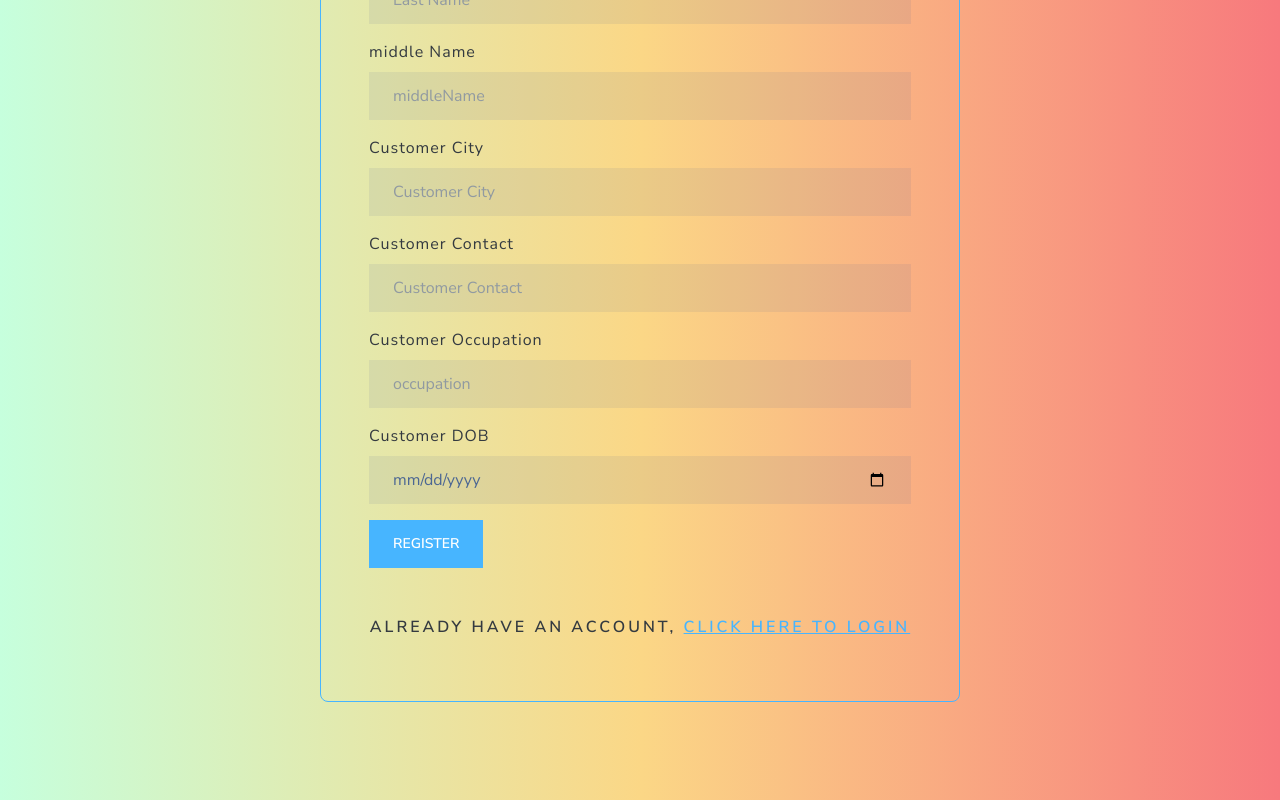
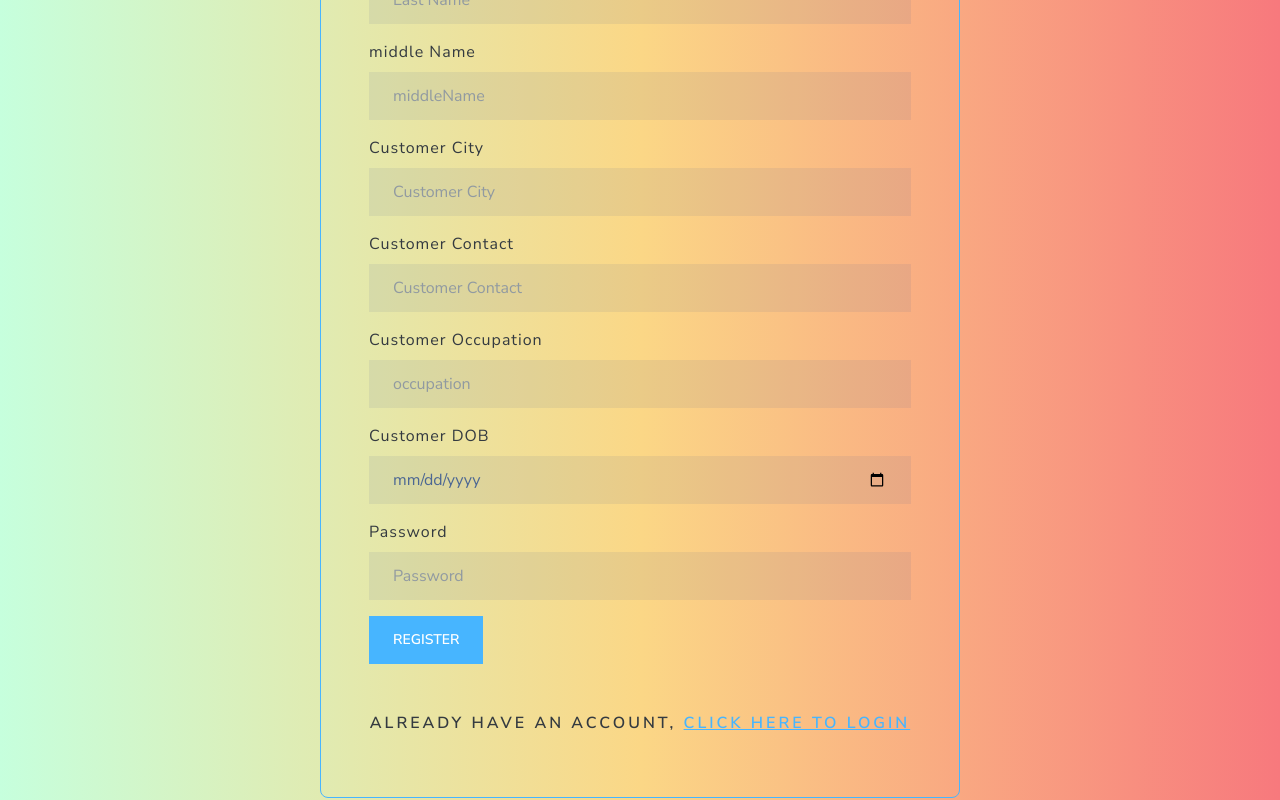
Before and after one commit to subhankar-nitt/group4-capstone-project-2, a React (Create React App) app in the folder bankapplication-20221104T101817Z-001/bankapplication/: page /register in a window 1280 px wide. Shown: the part 376-1176 px from the top of the page. Built offline with nearby package versions, Linux system fonts and the light colour scheme.

Commit message:
add password field registration page

```diff
--- a/bankapplication-20221104T101817Z-001/bankapplication/src/Components/UserRegisteration.jsx
+++ b/bankapplication-20221104T101817Z-001/bankapplication/src/Components/UserRegisteration.jsx
@@ -193,7 +193,24 @@ const UserRegistration = () => {
                         />
                         <FormFeedback>Please enter valid date</FormFeedback>
                     </FormGroup>
+                    <FormGroup>
+                        <Label for='password'>Password</Label>
 
+                        <Input
+                            type='password'
+                            name='password'
+                            id='password'
+                            placeholder='Password'
+                            onChange={handleChange}
+                            required
+                            invalid={
+                                credentials?.password === "" || !valid.password
+                            }
+                        />
+                        <FormFeedback>
+                            Password length should be at least 8
+                        </FormFeedback>
+                    </FormGroup>
                     <FormGroup className=''>
                         <>
                             <div className=' text-align-end ml-auto mr-auto'>
```
